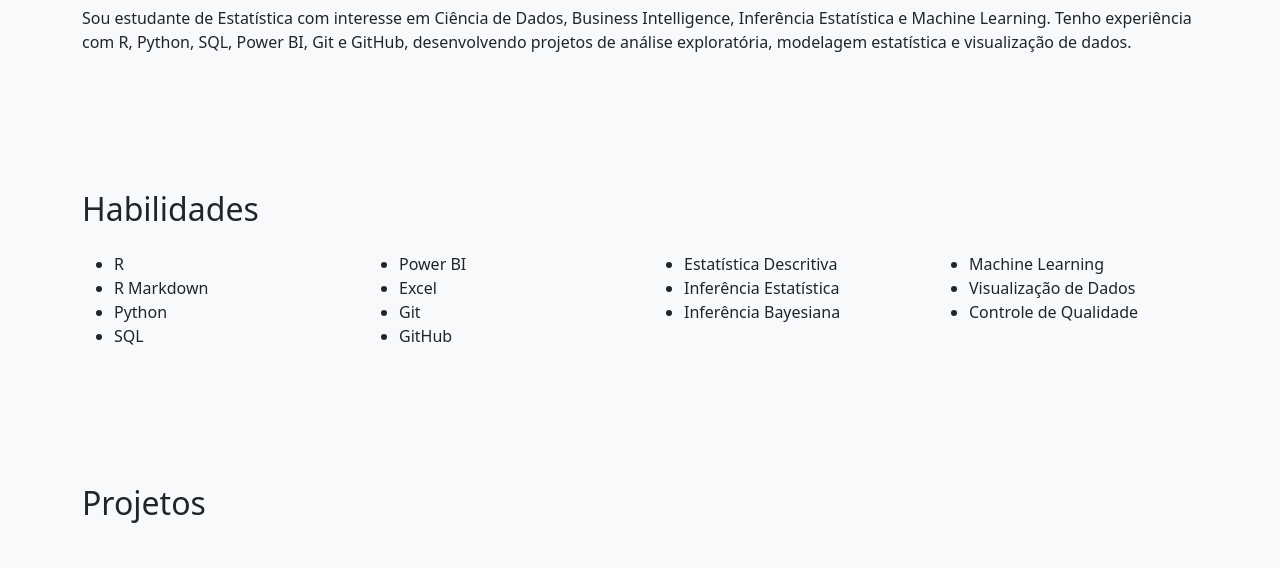
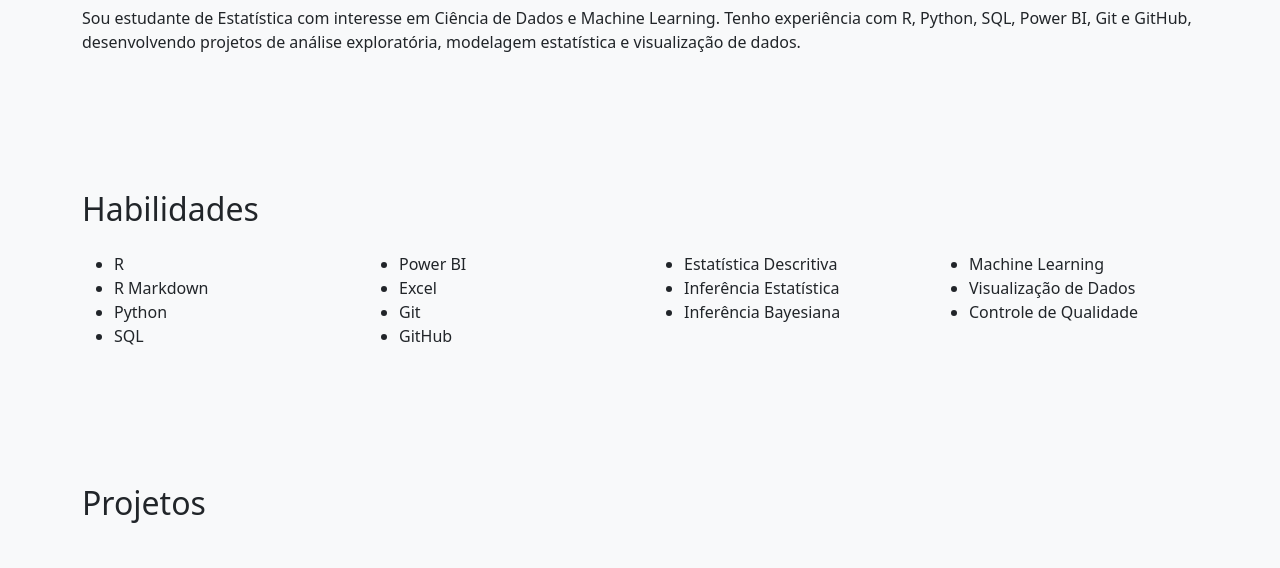
Before and after one commit to Fabriciosilva-Analytics/Fabriciosilva-Analytics.github.io, a plain HTML site: page index.html in a window 1280 px wide. Shown: the part 532-1100 px from the top of the page. Drawn offline with nearby package versions, Linux system fonts and the light colour scheme.

Commit message:
Update index.html

```diff
--- a/index.html
+++ b/index.html
@@ -135,8 +135,7 @@ Ver GitHub
 
 <p>
 
-Sou estudante de Estatística com interesse em Ciência de Dados,
-Business Intelligence, Inferência Estatística e Machine Learning.
+Sou estudante de Estatística com interesse em Ciência de Dados e Machine Learning.
 
 Tenho experiência com R, Python, SQL, Power BI, Git e GitHub,
 desenvolvendo projetos de análise exploratória, modelagem estatística
```
